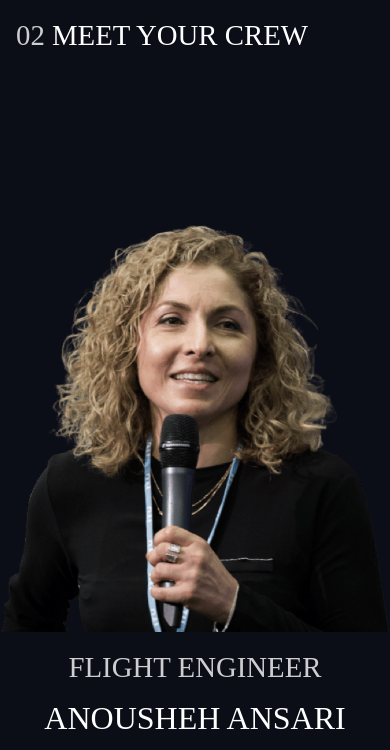
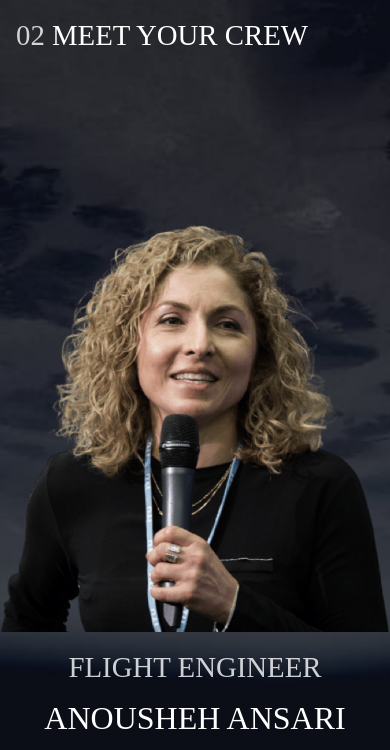
Before and after one commit to abdullahtech10/space-tourism-website-main, a plain HTML site: page starter-code/crew/crew.html in a window 390 px wide. Shown: the part 80-830 px from the top of the page. Drawn offline with Linux system fonts and the light colour scheme; the site is published under a folder, as on GitHub Pages, so addresses that start at the root find nothing; a web font is replaced by a local one.

Commit message:
change directory in the css file

```diff
--- a/starter-code/crew/crew.css
+++ b/starter-code/crew/crew.css
@@ -19,7 +19,7 @@
 body {
     font-family: var(--ff-barlow);
     background-color: var(--clr-dark);
-    background-image: url('/starter-code/assets/crew/background-crew-desktop.jpg');
+    background-image: url('../assets/crew/background-crew-desktop.jpg');
     background-position: center;
 
 }
@@ -167,7 +167,7 @@ p {
 
 @media (max-width:759px) {
     body {
-        background-image: url('/starter-code/assets/crew/background-crew-mobile.jpg');
+        background-image: url('../assets/crew/background-crew-mobile.jpg');
         background-size: cover;
         background-position: center center;
         background-repeat: no-repeat;
@@ -266,7 +266,7 @@ p {
 
 @media screen and (min-width: 760px) and (max-width: 900px) {
     body {
-        background-image: url('/starter-code/assets/crew/background-crew-tablet.jpg');
+        background-image: url('../assets/crew/background-crew-tablet.jpg');
         background-size: cover;
         background-position: center center;
         background-repeat: no-repeat;
--- a/starter-code/destination/destination.css
+++ b/starter-code/destination/destination.css
@@ -19,7 +19,7 @@
 body {
     font-family: var(--ff-barlow);
     background-color: var(--clr-dark);
-    background-image: url('/starter-code/assets/destination/background-destination-desktop.jpg');
+    background-image: url('../assets/destination/background-destination-desktop.jpg');
 
 }
 
@@ -166,7 +166,7 @@ button.active {
 
 @media (max-width:759px) {
     body {
-        background-image: url('/starter-code/assets/destination/background-destination-mobile.jpg');
+        background-image: url('../assets/destination/background-destination-mobile.jpg');
         background-size: cover;
         background-position: center center;
         background-repeat: no-repeat;
@@ -245,7 +245,7 @@ button.active {
 
 @media screen and (min-width: 760px) and (max-width: 900px) {
     body {
-        background-image: url('/starter-code/assets/destination/background-destination-tablet.jpg');
+        background-image: url('../assets/destination/background-destination-tablet.jpg');
         background-size: cover;
         background-position: center center;
         background-repeat: no-repeat;
--- a/starter-code/style.css
+++ b/starter-code/style.css
@@ -19,7 +19,7 @@
 body {
     font-family: var(--ff-barlow);
     background-color: var(--clr-dark);
-    background-image: url('/starter-code/assets/home/background-home-desktop.jpg');
+    background-image: url('./assets/home/background-home-desktop.jpg');
 
 }
 
@@ -137,7 +137,7 @@ h2 {
 
 @media (max-width:759px) {
     body {
-        background-image: url('/starter-code/assets/home/background-home-mobile.jpg');
+        background-image: url('./assets/home/background-home-mobile.jpg');
         background-size: cover;
         background-position: center center;
         background-repeat: no-repeat;
@@ -224,7 +224,7 @@ h2 {
 
 @media screen and (min-width: 760px) and (max-width: 900px) {
     body {
-        background-image: url('/starter-code/assets/home/background-home-tablet.jpg');
+        background-image: url('./assets/home/background-home-tablet.jpg');
         background-size: cover;
         background-position: center center;
         background-repeat: no-repeat;
--- a/starter-code/technology/tech.css
+++ b/starter-code/technology/tech.css
@@ -19,7 +19,7 @@
 body {
     font-family: var(--ff-barlow);
     background-color: var(--clr-dark);
-    background-image: url('/starter-code/assets/technology/background-technology-desktop.jpg');
+    background-image: url('../assets/technology/background-technology-desktop.jpg');
     /* background-position: center; */
 
 }
@@ -170,7 +170,7 @@ h1 {
 
 @media (max-width:759px) {
     body {
-        background-image: url('/starter-code/assets/technology/background-technology-mobile.jpg');
+        background-image: url('../assets/technology/background-technology-mobile.jpg');
         background-size: cover;
         background-position: center center;
         background-repeat: no-repeat;
@@ -273,7 +273,7 @@ h1 {
 
 @media screen and (min-width: 760px) and (max-width: 900px) {
     body {
-        background-image: url('/starter-code/assets/technology/background-technology-tablet.jpg');
+        background-image: url('../assets/technology/background-technology-tablet.jpg');
         background-size: cover;
         background-position: center center;
         background-repeat: no-repeat;
```
